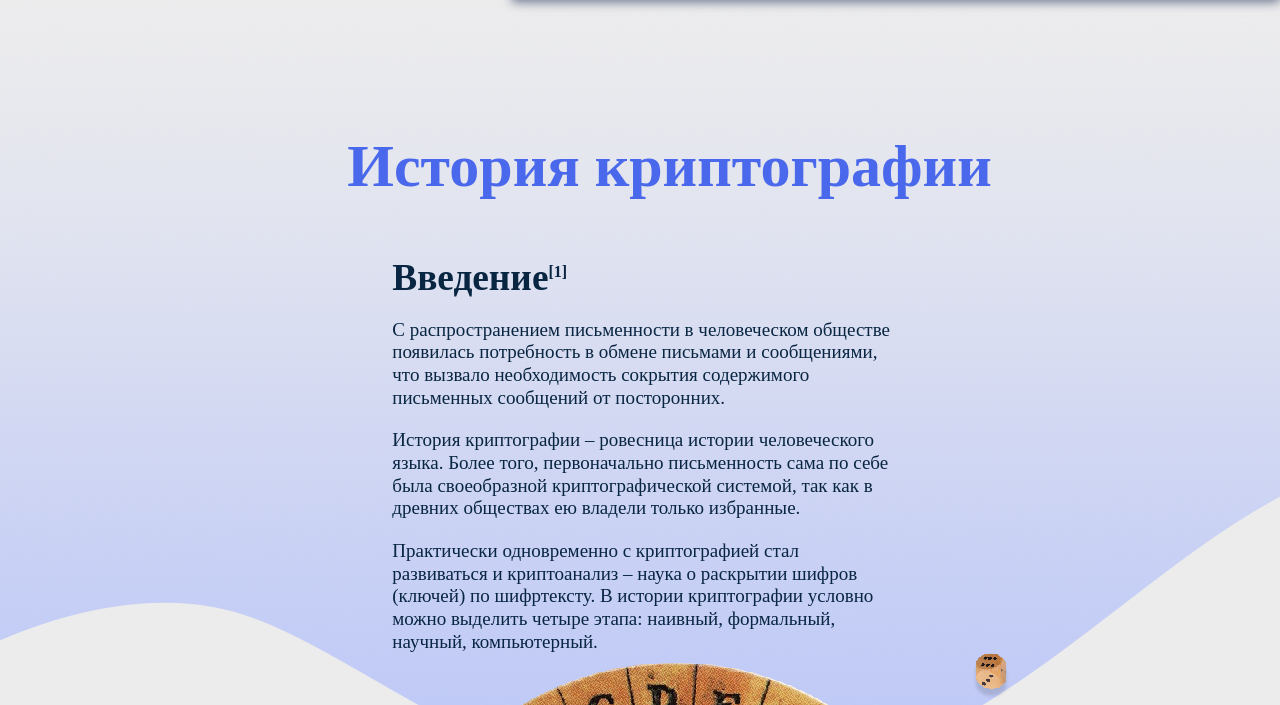
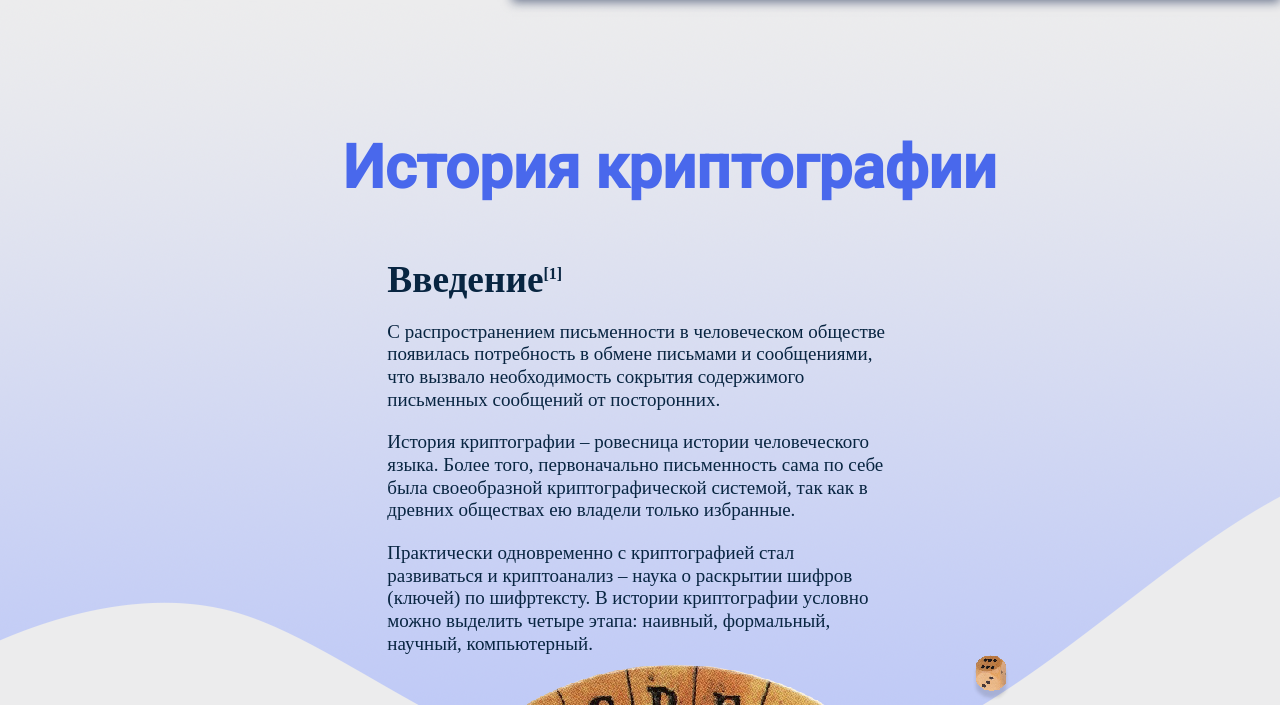
Before and after one commit to KRNDash/krndash-page.github.io, a plain HTML site: page 2 История/index.html in a window 1280 px wide. Shown: the part 95-800 px from the top of the page. Drawn offline with nearby package versions, Linux system fonts and the light colour scheme.

Commit message:
Fonts up

```diff
--- a/2 История/index.html
+++ b/2 История/index.html
@@ -9,6 +9,7 @@
     <link rel="stylesheet" href="../Project/Fonts/stylesheet.css">
     <link rel="stylesheet" href="style/style_menu.css">
     <link rel="stylesheet" href="../Project/Бургер меню/style/style_burger.css">
+    <link href="https://fonts.googleapis.com/css?family=Roboto:400,500,500i&display=swap" rel="stylesheet">
 </head>
 <body>
     <div class="burger-menu">
--- a/2 История/style/style_content.css
+++ b/2 История/style/style_content.css
@@ -24,7 +24,8 @@ body{
     width: 100%;
 }
 h1 {
-    font-family: 'Futura PT', 'Heavy';
+    font-family: 'Roboto', sans-serif;
+    /* font-family: 'Futura PT', 'Heavy'; */
     font-size: 45pt;
     font-weight: 650;
     color: #4968ec;
--- a/Project/Fonts/stylesheet.css
+++ b/Project/Fonts/stylesheet.css
@@ -1,3 +1,5 @@
+
+
 @font-face {
     font-family: 'Futura PT', 'Light';
     src: url('woff/FuturaPT-Light.woff') format('woff'),
--- a/Project/Бургер меню/style/style_burger.css
+++ b/Project/Бургер меню/style/style_burger.css
@@ -119,4 +119,7 @@
     .burger-menu__link {
         padding: 20px 20px;
     }
+    .b-logo-text {
+        padding-top: 0;
+    }
 }
```
